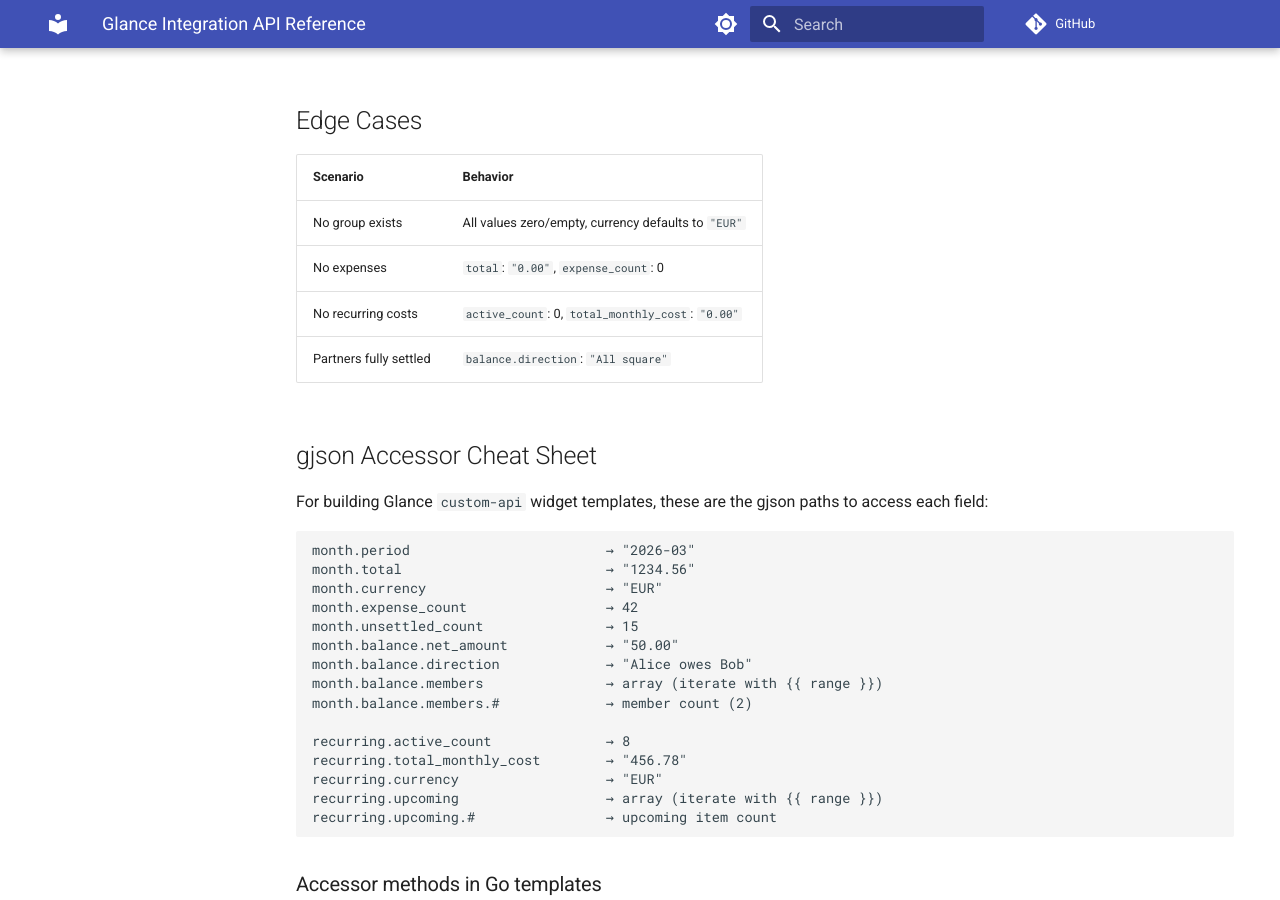
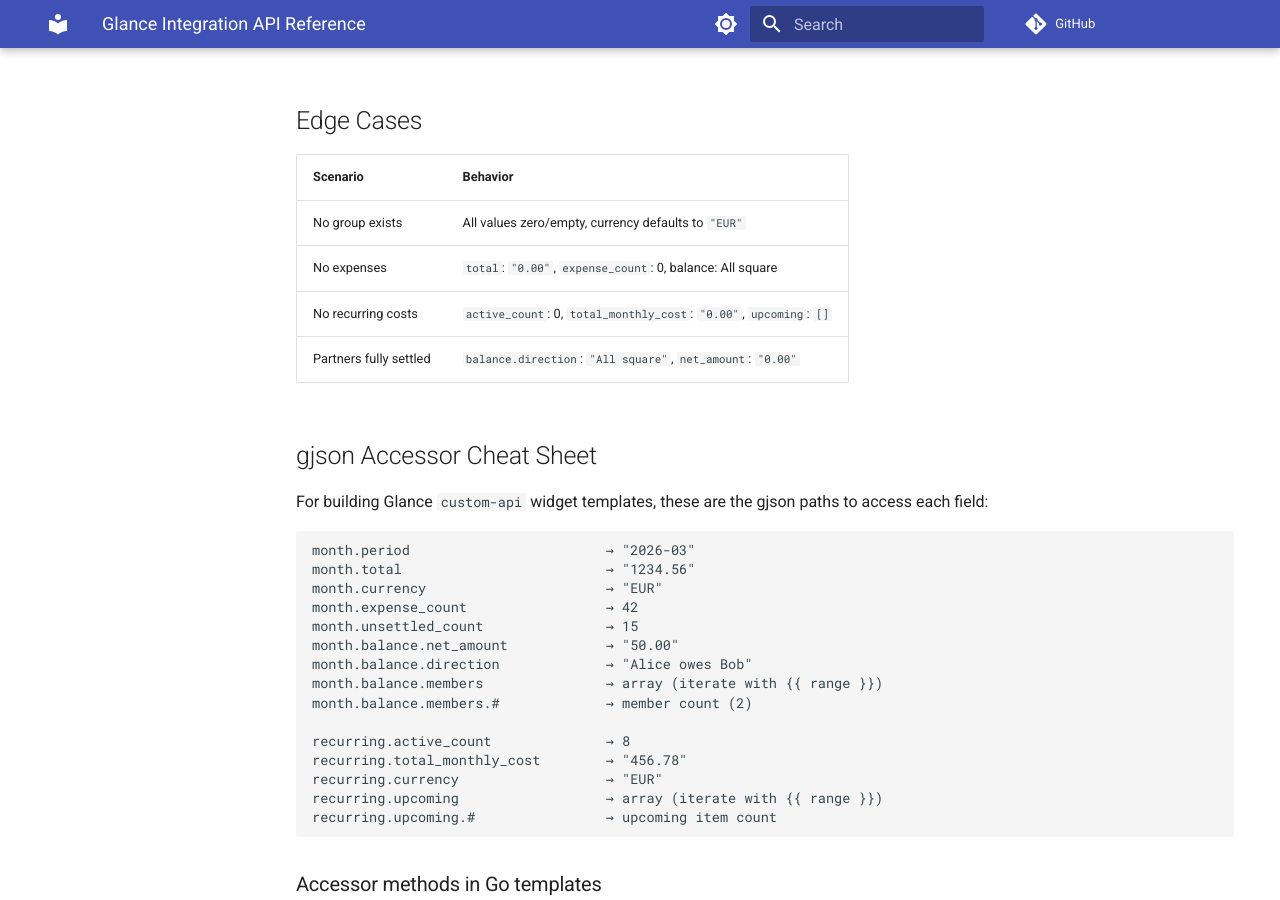
Before and after one commit to golgor/cost-tracker, an MkDocs documentation site: the page built from docs/development/glance-integration.md, in a window 1280 px wide and 900 px high, scrolled down 3368 px. Built offline with MkDocs 1.6.1 and Material for MkDocs 9.7.7, drawn with Linux system fonts in a browser that asks for light colours; comment, search, counter and statistics services are not loaded.

Commit message:
docs: restore edge case details in Glance API reference

```diff
--- a/docs/development/glance-integration.md
+++ b/docs/development/glance-integration.md
@@ -125,12 +125,12 @@ Dates are ISO 8601 date strings (`"YYYY-MM-DD"`) — not datetimes.
 
 ## Edge Cases
 
-| Scenario               | Behavior                                                  |
-|------------------------|-----------------------------------------------------------|
-| No group exists        | All values zero/empty, currency defaults to `"EUR"`       |
-| No expenses            | `total`: `"0.00"`, `expense_count`: 0                     |
-| No recurring costs     | `active_count`: 0, `total_monthly_cost`: `"0.00"`         |
-| Partners fully settled | `balance.direction`: `"All square"`                       |
+| Scenario               | Behavior                                                                     |
+|------------------------|------------------------------------------------------------------------------|
+| No group exists        | All values zero/empty, currency defaults to `"EUR"`                          |
+| No expenses            | `total`: `"0.00"`, `expense_count`: 0, balance: All square                   |
+| No recurring costs     | `active_count`: 0, `total_monthly_cost`: `"0.00"`, `upcoming`: `[]`          |
+| Partners fully settled | `balance.direction`: `"All square"`, `net_amount`: `"0.00"`                  |
 
 ## gjson Accessor Cheat Sheet
 
```
